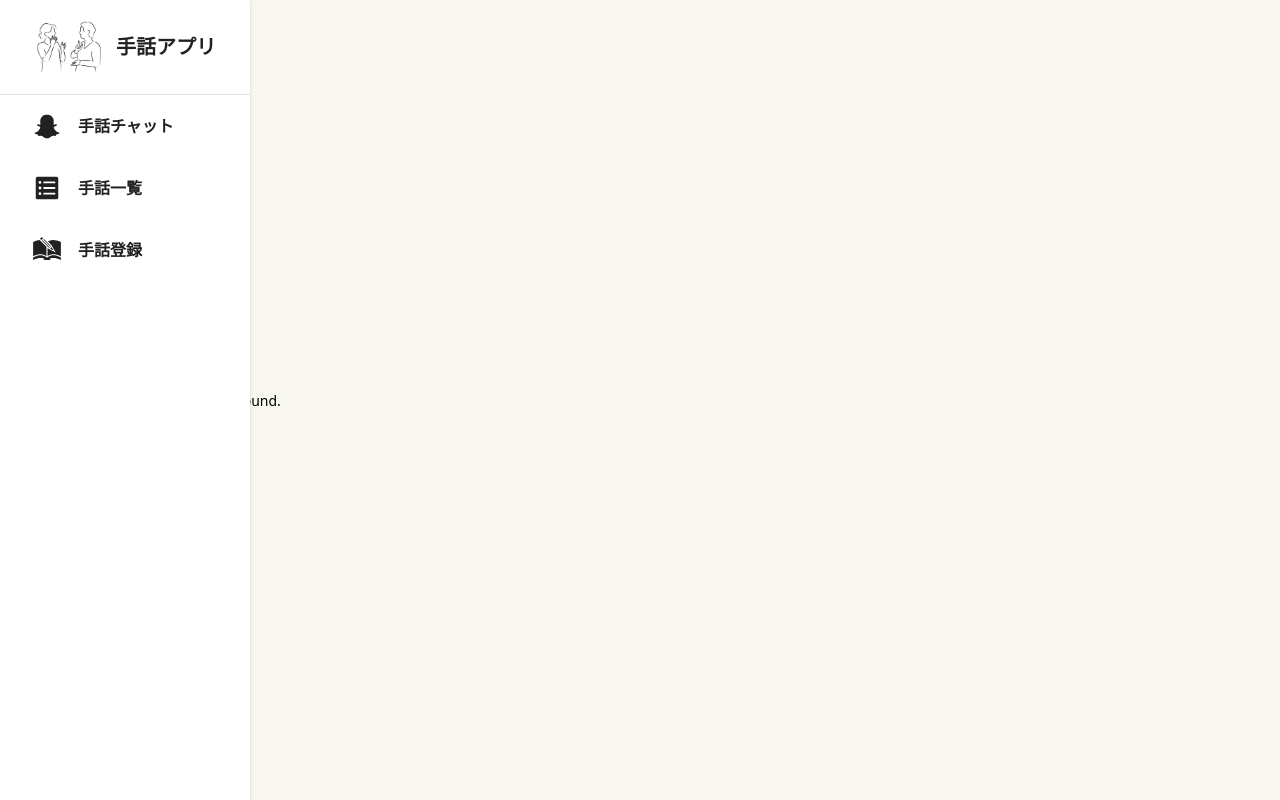
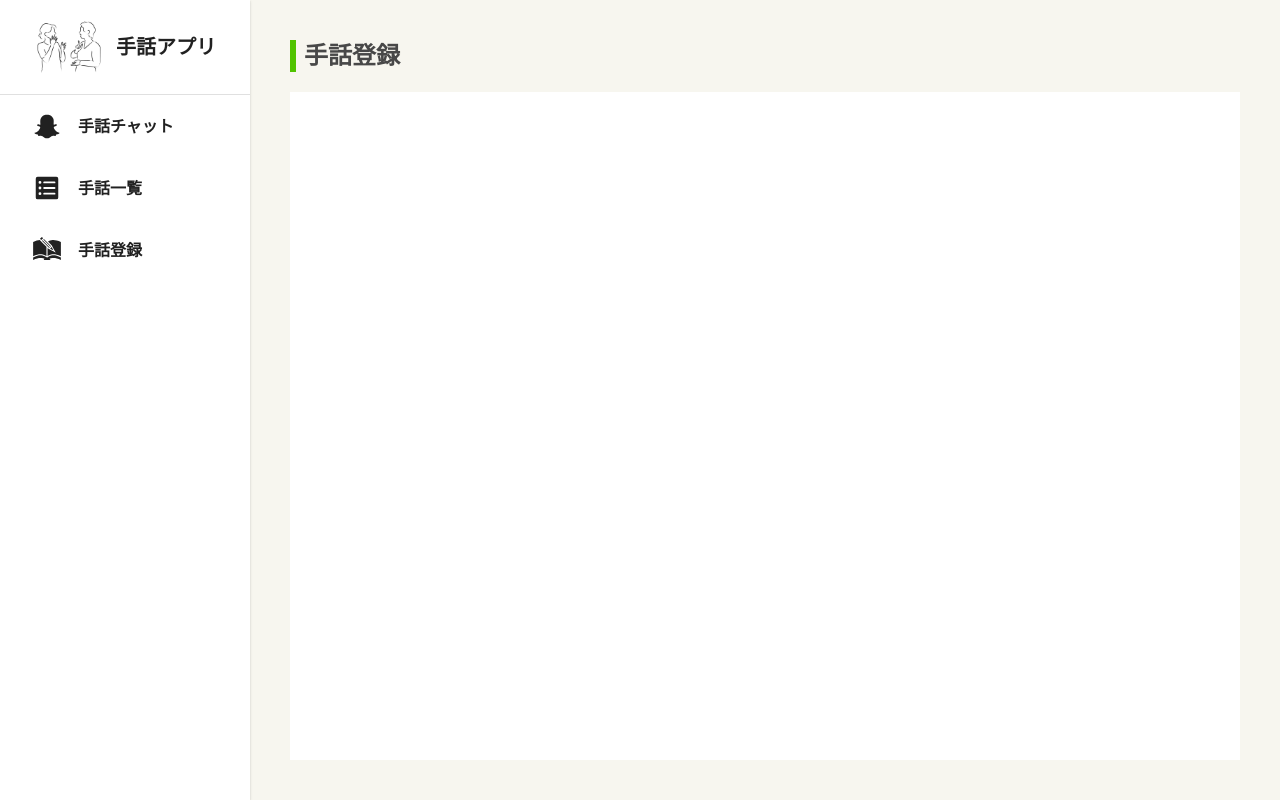
Before and after one commit to KwaHash/sign-language, a Next.js app in the folder FRONTEND/: page /register in a window 1280 px wide. Before the commit this address had no page. Built offline with nearby package versions, Linux system fonts and the light colour scheme; a web font is replaced by a local one.

Commit message:
feat: add register page skeleton

```diff
--- /dev/null
+++ b/FRONTEND/app/register/page.tsx
@@ -0,0 +1,10 @@
+import RegisterPage from "@/features/RegisterPage";
+
+
+export default function Page() {
+  return (
+    <main className="flex min-h-screen grow ml-[250px]">
+      <RegisterPage />
+    </main>
+  );
+}
--- /dev/null
+++ b/FRONTEND/features/RegisterPage.tsx
@@ -0,0 +1,18 @@
+import React from 'react';
+import { Paper } from '@mui/material';
+// import { VideoUpload } from '../components/VideoUpload';
+// import type { Video } from '../types/video';
+
+
+const RegisterPage = () => {
+  return (
+    <div className="flex flex-col p-10 w-full">
+      <h2 className='border-m-green border-l-[6px] pl-2 text-2xl font-bold'>手話登録</h2>
+      <div className="bg-white w-full flex-grow p-5 mt-5">
+        {/* <VideoUpload onRegister={onVideoRegister} /> */}
+      </div>
+    </div>
+  );
+}
+
+export default RegisterPage;
--- a/FRONTEND/tailwind.config.ts
+++ b/FRONTEND/tailwind.config.ts
@@ -5,6 +5,7 @@ export default {
     "./pages/**/*.{js,ts,jsx,tsx,mdx}",
     "./components/**/*.{js,ts,jsx,tsx,mdx}",
     "./app/**/*.{js,ts,jsx,tsx,mdx}",
+    "./features/**/*.{js,ts,jsx,tsx,mdx}",
   ],
   theme: {
     extend: {
@@ -12,6 +13,7 @@ export default {
         background: "var(--background)",
         foreground: "var(--foreground)",
         "m-blue": "#2560eb",
+        "m-green": "#50C300",
         "m-light-green": "#edf8d2",
       },
     },
```
